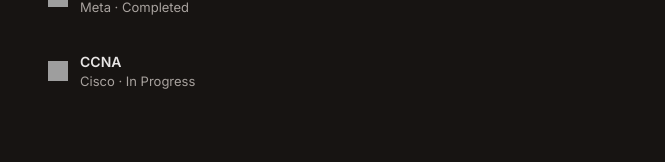
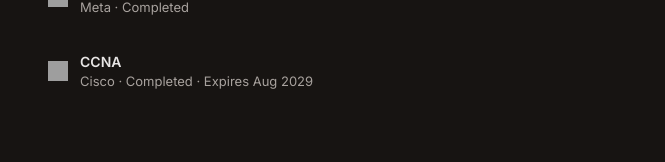
Before and after one commit to EricL0512/EricL0512.github.io, a plain HTML site: page index.html in a window 1280 px wide. Shown: the part 3114-3276 px from the top of the page, without its empty margins (528-1193 px from the left). Drawn offline with Linux system fonts and the light colour scheme; grey boxes are pictures that could not be loaded.

Commit message:
Update certification status from 'In Progress' to 'Completed'

```diff
--- a/index.html
+++ b/index.html
@@ -334,7 +334,7 @@
               <img src="https://cdn.simpleicons.org/cisco/64ffda" alt="" width="20" height="20" loading="lazy" class="certification-icon">
               <div>
                 <span class="certification-name">CCNA</span>
-                <span class="certification-issuer">Cisco · In Progress</span>
+                <span class="certification-issuer">Cisco · Completed · Expires Aug 2029</span>
               </div>
             </div>
           </div>
```
